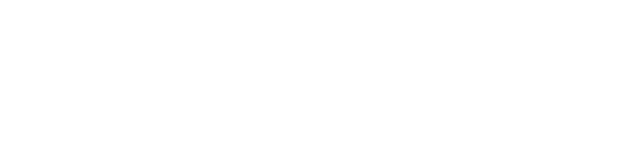
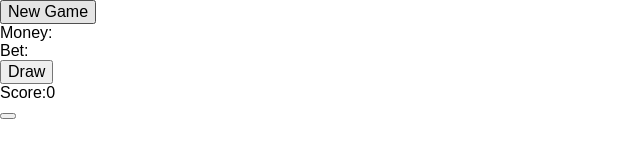
Before and after one commit to Leziak/Blackjack, a website: page public/index.html in a window 1280 px wide. Shown: the whole page, without its empty margins (0-640 px from the left). Drawn offline with nearby package versions, Linux system fonts and the light colour scheme; files that its build step writes are made by us from their sources.

Commit message:
HTML added

```diff
--- a/public/index.html
+++ b/public/index.html
@@ -8,6 +8,33 @@
   <title>BlackJack</title>
 </head>
 <body>
+  <button class="new-game">New Game</button>
+  <div class="dealer">
+    <div class="revers"></div>
+
+  </div>
+
+  <div class="middle-game">
+
+    <div class="money">Money:</div>
+    <div class="reverse"></div>
+    <div class="bet">Bet:</div>
+
+  </div>
+
+  <div class="player">
+
+   <button class="Draw">Draw</button>
+   <div class="player-score">Score:0</div>
+   <button class="stand"></button>
+
+  </div>
+
+
+
+
+
+
   <script src="/js/jquery-3.3.1.min.js"></script>
   <script src="/js/cards.js"></script>
   <script src="/js/index.js"></script>
--- a/src/scss/_cards.scss
+++ b/src/scss/_cards.scss
@@ -1,4 +1,4 @@
-.revers {
+.reverse {
   background-image: url('/img/revers.png');
 }
 
```
